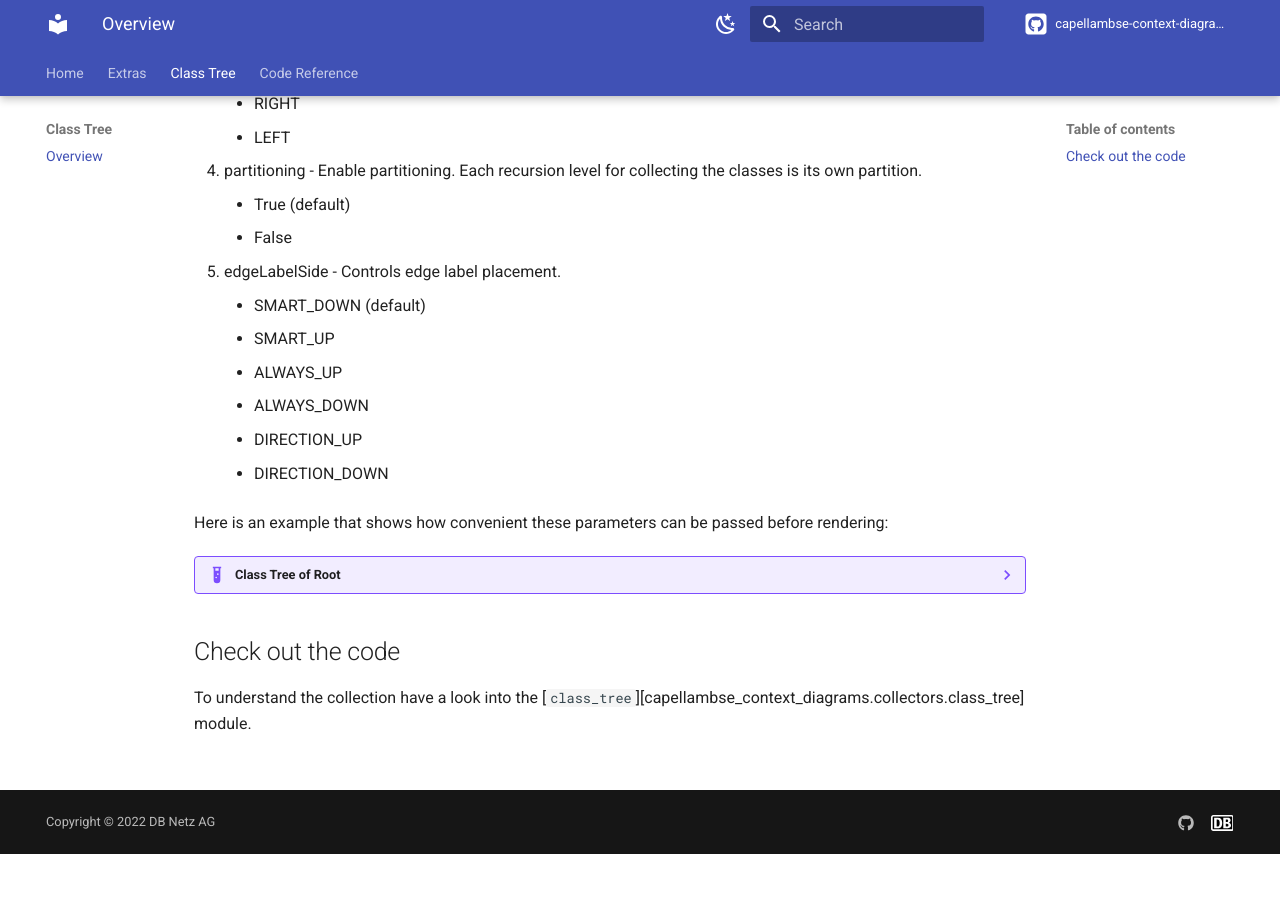
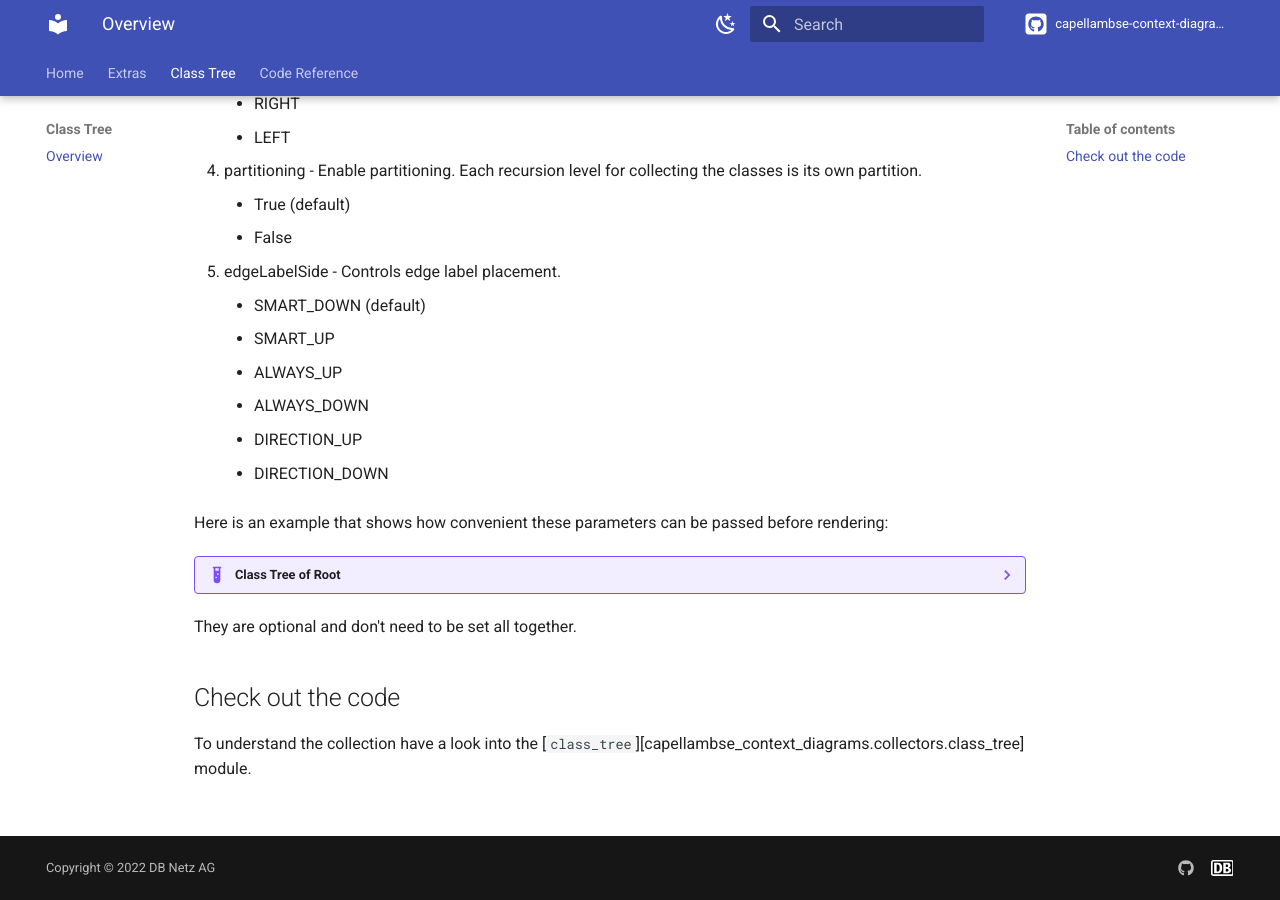
Before and after one commit to DSD-DBS/capellambse-context-diagrams, an MkDocs documentation site: the page built from docs/class-tree.md, in a window 1280 px wide and 900 px high, scrolled down 703 px. Built offline with MkDocs 1.6.1 and Material for MkDocs 9.7.7, drawn with Linux system fonts in a browser that asks for light colours; comment, search, counter and statistics services are not loaded; before the commit the page ends 1557 px from its top, so only the background shows below that.

Commit message:
docs(class-tree): Hint about optional render params

````diff
--- a/docs/class-tree.md
+++ b/docs/class-tree.md
@@ -66,8 +66,8 @@ before rendering:
         "svgdiagram",
         edgeRouting="ORTHOGONAL",
         direction="Right",
-        partitioning=False,
-        edgeLabelsSide="ALWAYS_DOWN",
+        # partitioning=False,
+        # edgeLabelsSide="ALWAYS_DOWN",
     ).save_drawing(pretty=True)
     ```
     <figure markdown>
@@ -75,6 +75,8 @@ before rendering:
         <figcaption>[CDB] Class Tree Diagram of Root</figcaption>
     </figure>
 
+They are optional and don't need to be set all together.
+
 ## Check out the code
 
 To understand the collection have a look into the
````
